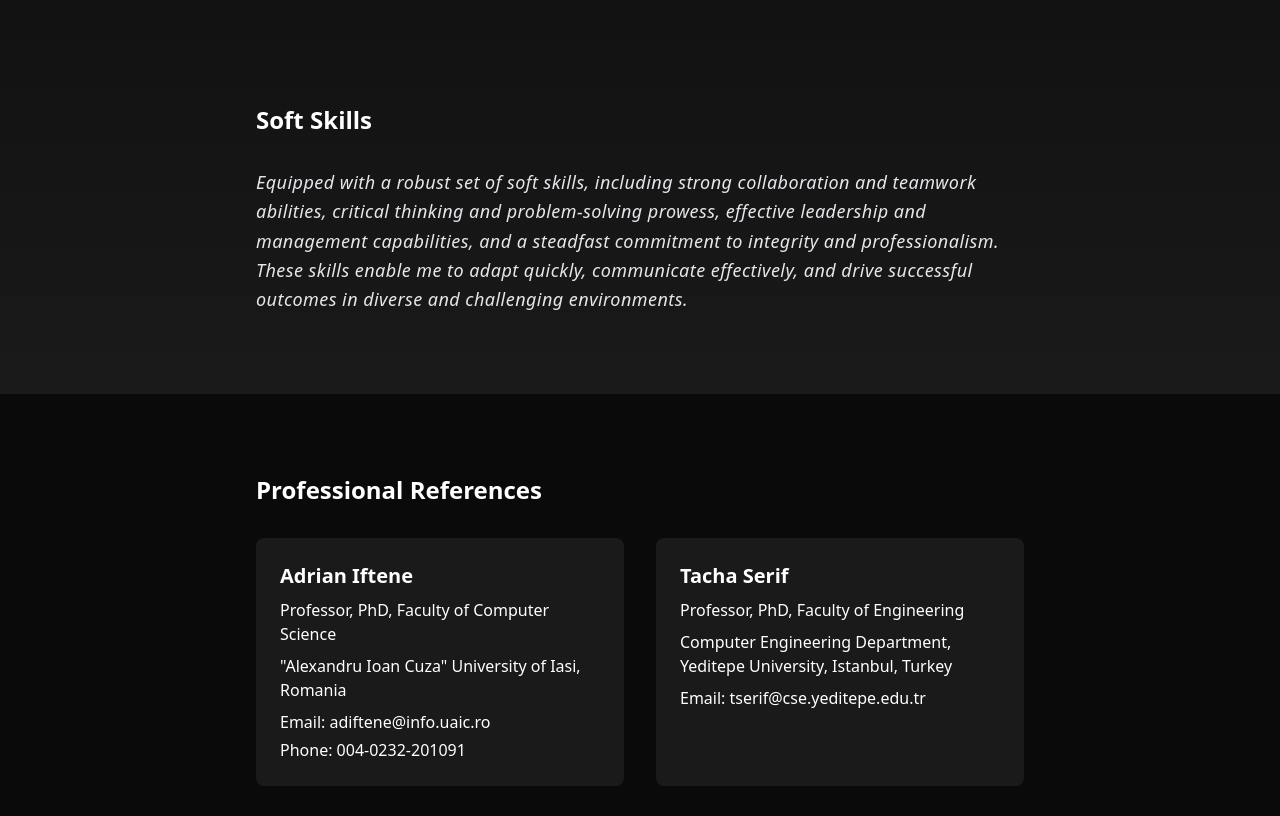
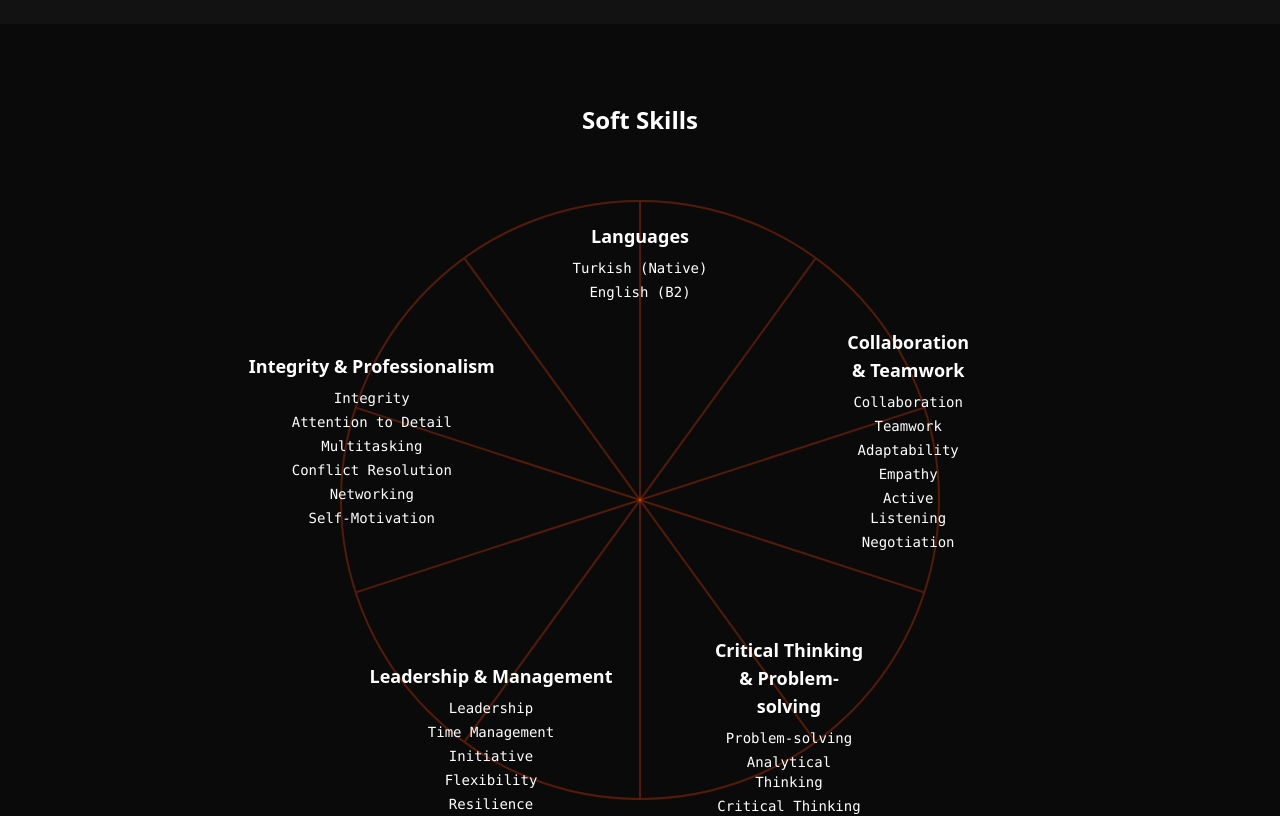
Before and after one commit to omerdikyol/portfolio-v2, a Next.js app: page / in a window 1280 px wide. Shown: the part 6100-6916 px from the top of the page. Built offline with nearby package versions, Linux system fonts and the light colour scheme.

Commit message:
Enhance PortfolioComponent: update soft skills section with new layout and skills categories; improve responsiveness for mobile view

```diff
--- a/components/portfolio.tsx
+++ b/components/portfolio.tsx
@@ -150,7 +150,7 @@ export function PortfolioComponent() {
 
   useEffect(() => {
     const handleScroll = () => {
-      const sections = ['hero', 'about', 'what-i-do', 'experience', 'research', 'projects', 'skills', 'references', 'contact']
+      const sections = ['hero', 'about', 'what-i-do', 'experience', 'research', 'projects', 'skills', 'soft-skills', 'references', 'contact']
       const currentSection = sections.find(section => {
         const element = document.getElementById(section)
         if (element) {
@@ -600,31 +600,115 @@ export function PortfolioComponent() {
           </div>
         </section>
 
-        <section id="soft-skills" className="py-20 px-4 bg-gradient-to-b from-[#121212] to-[#1a1a1a]">
-          <div className="max-w-3xl mx-auto">
-            <h2 className="text-2xl font-bold mb-8">Soft Skills</h2>
-            <p className="font-light text-lg leading-relaxed tracking-wide text-gray-200 italic">
-              Equipped with a robust set of soft skills, including strong collaboration and teamwork abilities, critical thinking and problem-solving prowess, effective leadership and management capabilities, and a steadfast commitment to integrity and professionalism. These skills enable me to adapt quickly, communicate effectively, and drive successful outcomes in diverse and challenging environments.
-            </p>
-          </div>
-        </section>
+        <section id="soft-skills" className="py-20 px-4">
+          <div className="max-w-5xl mx-auto">
+            <h2 className="text-2xl font-bold mb-16 text-center">Soft Skills</h2>
+            <div className="hidden md:block relative w-[600px] h-[600px] mx-auto">
+              {/* Main circle with sections */}
+              <div className="absolute inset-0 rounded-full border-2 border-[#FF4500]/30">
+                {/* Circle sections */}
+                <div className="absolute w-full h-full">
+                  {[0, 72, 144, 216, 288].map((rotation, index) => (
+                    <div
+                      key={index}
+                      className="absolute w-full h-full"
+                      style={{ transform: `rotate(${rotation}deg)` }}
+                    >
+                      <div className="absolute left-1/2 top-0 h-full w-[2px] bg-[#FF4500]/30 transform -translate-x-1/2"></div>
+                    </div>
+                  ))}
+                </div>
 
-        <section id="references" className="py-20 px-4">
-          <div className="max-w-3xl mx-auto">
-            <h2 className="text-2xl font-bold mb-8">Professional References</h2>
-            <div className="grid grid-cols-1 md:grid-cols-2 gap-8">
-              <div className="bg-[#1a1a1a] p-6 rounded-lg">
-                <h3 className="text-xl font-semibold mb-2">Adrian Iftene</h3>
-                <p className="mb-2">Professor, PhD, Faculty of Computer Science</p>
-                <p className="mb-2">"Alexandru Ioan Cuza" University of Iasi, Romania</p>
-                <p className="mb-1">Email: adiftene@info.uaic.ro</p>
-                <p>Phone: 004-0232-201091</p>
+                {/* Skills groups */}
+                {[
+                  {
+                    title: "Languages",
+                    skills: ["Turkish (Native)", "English (B2)"],
+                    rotation: 0,
+                    position: { top: '10%', left: '50%', transform: 'translate(-50%, -50%)' }
+                  },
+                  {
+                    title: "Collaboration & Teamwork",
+                    skills: ["Collaboration", "Teamwork", "Adaptability", "Empathy", "Active Listening", "Negotiation"],
+                    rotation: 72,
+                    position: { top: '40%', left: '95%', transform: 'translate(-50%, -50%)' }
+                  },
+                  {
+                    title: "Critical Thinking & Problem-solving",
+                    skills: ["Problem-solving", "Analytical Thinking", "Critical Thinking", "Decision-making"],
+                    rotation: 144,
+                    position: { top: '90%', left: '75%', transform: 'translate(-50%, -50%)' }
+                  },
+                  {
+                    title: "Leadership & Management",
+                    skills: ["Leadership", "Time Management", "Initiative", "Flexibility", "Resilience"],
+                    rotation: 216,
+                    position: { top: '90%', left: '25%', transform: 'translate(-50%, -50%)' }
+                  },
+                  {
+                    title: "Integrity & Professionalism",
+                    skills: ["Integrity", "Attention to Detail", "Multitasking", "Conflict Resolution", "Networking", "Self-Motivation"],
+                    rotation: 288,
+                    position: { top: '40%', left: '5%', transform: 'translate(-50%, -50%)' }
+                  }
+                ].map((category, index) => (
+                  <div
+                    key={index}
+                    className="absolute flex flex-col items-center justify-center text-center"
+                    style={category.position}
+                  >
+                    <h3 className="text-lg font-semibold mb-2">{category.title}</h3>
+                    <ul className="list-none space-y-1">
+                      {category.skills.map((skill, i) => (
+                        <li
+                          key={i}
+                          className="font-mono text-sm transition-all duration-300 hover:text-[#FF4500] hover:text-lg"
+                        >
+                          {skill}
+                        </li>
+                      ))}
+                    </ul>
+                  </div>
+                ))}
               </div>
-              <div className="bg-[#1a1a1a] p-6 rounded-lg">
-                <h3 className="text-xl font-semibold mb-2">Tacha Serif</h3>
-                <p className="mb-2">Professor, PhD, Faculty of Engineering</p>
-                <p className="mb-2">Computer Engineering Department, Yeditepe University, Istanbul, Turkey</p>
-                <p>Email: tserif@cse.yeditepe.edu.tr</p>
+            </div>
+
+            {/* Two-column list for mobile */}
+            <div className="block md:hidden">
+              <div className="grid grid-cols-1 sm:grid-cols-2 gap-4">
+                {[
+                  {
+                    title: "Languages",
+                    skills: ["Turkish (Native)", "English (B2)"]
+                  },
+                  {
+                    title: "Collaboration & Teamwork",
+                    skills: ["Collaboration", "Teamwork", "Adaptability", "Empathy", "Active Listening", "Negotiation"]
+                  },
+                  {
+                    title: "Critical Thinking & Problem-solving",
+                    skills: ["Problem-solving", "Analytical Thinking", "Critical Thinking", "Decision-making"]
+                  },
+                  {
+                    title: "Leadership & Management",
+                    skills: ["Leadership", "Time Management", "Initiative", "Flexibility", "Resilience"]
+                  },
+                  {
+                    title: "Integrity & Professionalism",
+                    skills: ["Integrity", "Attention to Detail", "Multitasking", "Conflict Resolution", "Networking", "Self-Motivation"]
+                  }
+                ].map((category, index) => (
+                    <div key={index} className="border-b border-white/10 pb-4 mb-4 last:border-b-0 last:pb-0 last:mb-0">
+                    <h3 className="text-lg font-semibold mb-2">{category.title}</h3>
+                    <ul className="list-none space-y-1">
+                      {category.skills.map((skill, i) => (
+                      <li key={i} className="font-mono text-sm transition-all duration-300 hover:text-[#FF4500] hover:text-lg">
+                        {skill}
+                      </li>
+                      ))}
+                    </ul>
+                  </div>
+                ))}
               </div>
             </div>
           </div>
```
